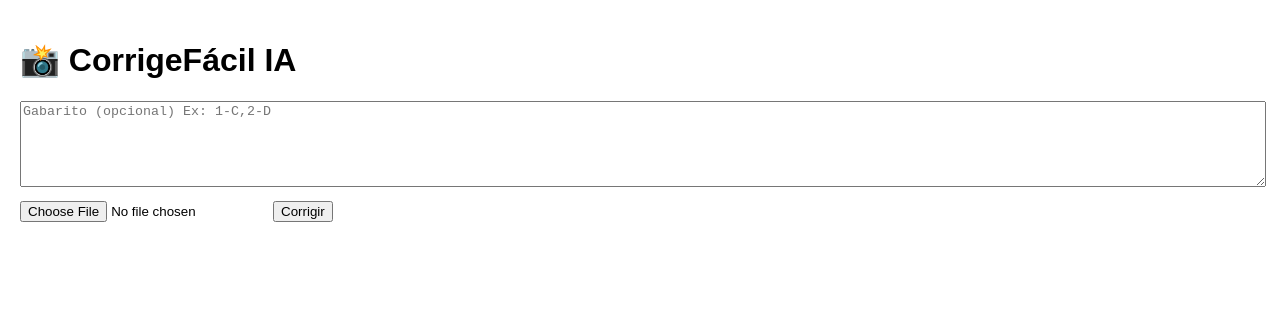
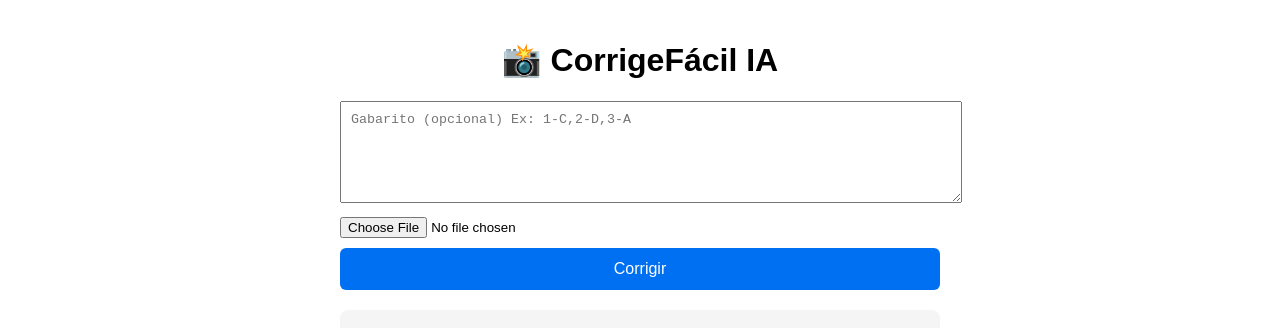
Before and after one commit to maafernandesn/corrige-facil, a Next.js app: page / in a window 1280 px wide. Shown: the top 328 px of the page. Built offline with nearby package versions, Linux system fonts and the light colour scheme.

Commit message:
Atualizar o page.js

```diff
--- a/app/page.js
+++ b/app/page.js
@@ -21,8 +21,8 @@ export default function Home() {
 
       const data = await r.json();
 
-      // 🔥 MOSTRA TUDO (ERRO OU SUCESSO)
-      setResposta(JSON.stringify(data, null, 2));
+      // 🔥 MOSTRA RESULTADO BONITO
+      setResposta(data.resultado || data.erro || "Sem resposta");
 
     } catch (e) {
       setResposta("Erro na conexão ❌");
@@ -30,14 +30,19 @@ export default function Home() {
   };
 
   return (
-    <div style={{ padding: 20 }}>
-      <h1>📸 CorrigeFácil IA</h1>
+    <div style={{ padding: 20, maxWidth: 600, margin: "0 auto" }}>
+      <h1 style={{ textAlign: "center" }}>📸 CorrigeFácil IA</h1>
 
       <textarea
-        placeholder="Gabarito (opcional) Ex: 1-C,2-D"
+        placeholder="Gabarito (opcional) Ex: 1-C,2-D,3-A"
         value={gabarito}
         onChange={(e) => setGabarito(e.target.value)}
-        style={{ width: "100%", height: 80 }}
+        style={{
+          width: "100%",
+          height: 80,
+          marginBottom: 10,
+          padding: 10
+        }}
       />
 
       <input
@@ -56,7 +61,7 @@ export default function Home() {
             imgEl.onload = () => {
               const canvas = document.createElement("canvas");
 
-              const maxWidth = 600;
+              const maxWidth = 800;
               const scale = maxWidth / imgEl.width;
 
               canvas.width = maxWidth;
@@ -65,7 +70,7 @@ export default function Home() {
               const ctx = canvas.getContext("2d");
               ctx.drawImage(imgEl, 0, 0, canvas.width, canvas.height);
 
-              const compressed = canvas.toDataURL("image/jpeg", 0.7);
+              const compressed = canvas.toDataURL("image/jpeg", 0.8);
 
               setImg(compressed);
             };
@@ -73,15 +78,37 @@ export default function Home() {
 
           reader.readAsDataURL(file);
         }}
+        style={{ marginBottom: 10 }}
       />
 
-      <button onClick={enviar} style={{ marginTop: 10 }}>
+      <button
+        onClick={enviar}
+        style={{
+          width: "100%",
+          padding: 12,
+          background: "#0070f3",
+          color: "#fff",
+          border: "none",
+          borderRadius: 6,
+          cursor: "pointer",
+          fontSize: 16
+        }}
+      >
         Corrigir
       </button>
 
-      <pre style={{ marginTop: 20, whiteSpace: "pre-wrap" }}>
+      <div
+        style={{
+          marginTop: 20,
+          padding: 15,
+          background: "#f5f5f5",
+          borderRadius: 8,
+          whiteSpace: "pre-wrap",
+          minHeight: 100
+        }}
+      >
         {resposta}
-      </pre>
+      </div>
     </div>
   );
 }
```
